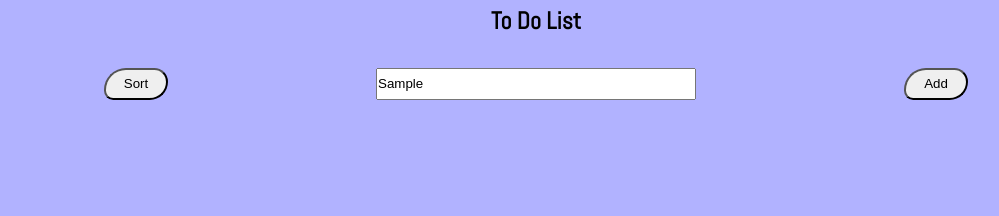
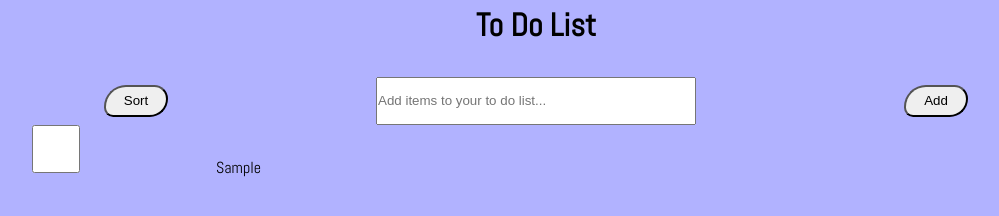
Before and after one commit to AChar1f/toDoList, a plain HTML site: page index.html in a window 1280 px wide. Both pictures are taken after typing "Sample" into the empty fields and a click on the button "Add". Shown: the whole page, without its empty margins (104-1103 px from the left). Drawn offline with Linux system fonts and the light colour scheme.

Commit message:
functionality

```diff
--- a/css/style.css
+++ b/css/style.css
@@ -21,13 +21,14 @@ body {
 }
 
 /* Text Align */
-:is(h2) {
+:is(h1) {
     margin-top: .3rem;
     text-align: center;
 }
 
 input{
     min-width: 25dvw;
+    min-height: 3rem;
 
 }
 
@@ -45,3 +46,9 @@ input{
     border-radius: 24px 15px 20px 10px;
     margin: auto;
 }
+
+/* list style */
+
+ul, li {
+    list-style: none;
+}
--- a/index.html
+++ b/index.html
@@ -10,12 +10,16 @@
     <title>TO DO LIST</title>
 </head>
 <body>
-    <div class="container-fluid" id="outerContainer">
-        <h2>To Do List</h2>
+    <div class="container">
+        <h1>To Do List</h1>
         <div class="row">
-            <button type="button" id="tDButton">Sort</button>
-            <input type="text" id="toDoInput" placeholder="Add items to your to do list...">
-            <button type="button" id="tDButton">Add</button>
+            <button type="button" id="tDButton"sortButton>Sort</button>
+        <input type="text" id="toDoInput" placeholder="Add items to your to do list...">
+        <button type="button" id="tDButton" addButton>Add</button>
+        </div>
+        <div class="list">
+            <ul id="taskList" taskList>
+            </ul>
         </div>
     </div>
 
--- a/script/code.js
+++ b/script/code.js
@@ -0,0 +1,33 @@
+const addButton = document.querySelector('[addButton]')
+const taskInput = document.querySelector('#toDoInput')
+const taskList = document.querySelector('#taskList')
+const sortButton = document.querySelector('[sortButton]')
+let tasks = []
+
+let item = {
+    id: 'idNo++',
+    name: 'taskInput',
+    createdDate: 'Date',
+    completed: 'false'
+}
+
+tasks.push(item)
+
+
+addButton.addEventListener('click', function(){
+    let taskName = taskInput.value
+    if (taskName.trim() !== '' && taskName.trim().length > 3 && taskName.charAt(0) === taskName.charAt(0).toUpperCase()) {
+
+        let listItem = document.createElement('li')
+        listItem.textContent = taskName
+        taskList.appendChild(listItem)
+        taskInput.value = ''
+
+        let checkbox = document.createElement('input')
+        checkbox.type = 'checkbox'
+        checkbox.addEventListener('change', function(){
+            listItem.classList.toggle('completed', this.checked)
+        })
+        listItem.prepend(checkbox)
+    } else (alert("Please insert a valid task. Task needs to be longer than 3 characters and start with a capital letter"))
+})
```
